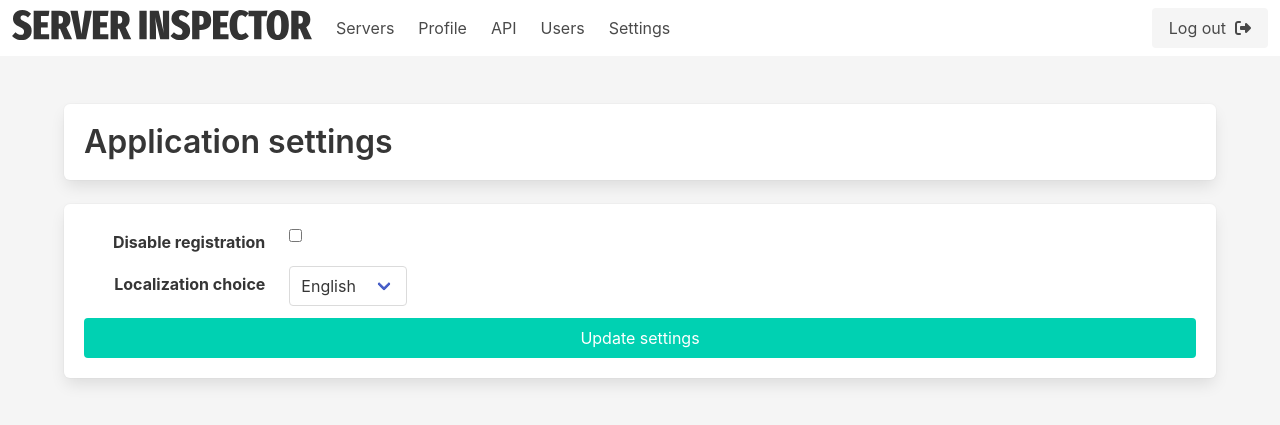
After one commit to dimatayper/server-inspector, a Flask app: page /admin/settings in a window 1280 px wide. The commit adds this page. Shown: the top 425 px of the page. Run offline with Flask 3, Linux system fonts and the light colour scheme; a user stored in the database is signed in; some libraries are stand-ins or nearby versions.

Commit message:
ver 1.2.1 Add settings page

```diff
--- a/app.py
+++ b/app.py
@@ -8,13 +8,33 @@ from flask_wtf import FlaskForm
 from wtforms import StringField, PasswordField, SubmitField, BooleanField, SelectField, IntegerField
 from wtforms.validators import DataRequired, Length, Email, EqualTo
 from flask_bcrypt import Bcrypt
-from db import db, bcrypt, User, Server
+from db import db, bcrypt, User, Server, AppSettings
 import secrets
 
 app = Flask(__name__)
-app.config['SECRET_KEY'] = 'mysecret'
-app.config['SQLALCHEMY_DATABASE_URI'] = 'sqlite:///site.db'
+app.config.from_object('config')
 
+def init_app_settings():
+    if not AppSettings.query.first():
+        default_settings = [
+            {"disable_registration": app.config['DISABLE_REGISTRATION'],
+             "localization":app.config['LOCALIZATION']}
+        ]
+        for setting in default_settings:
+            db.session.add(AppSettings(**setting))
+        db.session.commit()
+
+    if not User.query.first():
+        default_users = [
+            {"username": "admin",
+             "email": "admin@admin.com",
+             "password": "pbkdf2:sha256:600000$khxYSu0k3jtpAlIp$398c21d7a692af44e7a5f1f0ff3d05eed81b9ff2d74622760df33ff2d17dcb3e",
+             "role": "Administrator"},
+        ]
+        for user_data in default_users:
+            user = User(**user_data)
+            db.session.add(user)
+        db.session.commit()
 
 login_manager = LoginManager(app)
 login_manager.login_view = 'login'
@@ -27,6 +47,7 @@ bcrypt.init_app(app)
 
 with app.app_context():
         db.create_all()
+        init_app_settings()
 
 
 def generate_api_key():
@@ -106,6 +127,10 @@ class UpdatePasswordForm(FlaskForm):
     confirm_new_password = PasswordField('Confirm New Password', validators=[DataRequired(), EqualTo('new_password')])
     submit = SubmitField('Change Password')
 
+class AppSettingsForm(FlaskForm):
+    disable_registration = BooleanField('Disable registration')
+    localization = SelectField('Localization choice', choices=[('en', 'English'), ('ru', 'Русский')])
+    submit = SubmitField('Update settings')
 
 @app.route('/')
 def index():
@@ -129,21 +154,20 @@ def login():
 
 @app.route('/register', methods=['GET', 'POST'])
 def register():
-    print(11)
+    disable_reg_setting = AppSettings.query.filter_by(disable_registration="1").first()
+    if disable_reg_setting:
+        flash('Registration is currently disabled.', 'danger')
+        return redirect(url_for('login'))
     if current_user.is_authenticated:
-        print(12)
         return redirect(url_for('dashboard'))
     form = RegistrationForm()
-    print(13)
     if form.validate_on_submit():
-        print(14)
         hashed_password = generate_password_hash(form.password.data)
         user = User(username=form.username.data, email=form.email.data, password=hashed_password)
         db.session.add(user)
         db.session.commit()
         flash('Your account has been created! You can now login.', 'success')
         return redirect(url_for('login'))
-    print(15)
     return render_template('register.html', title='Register', form=form)
 
 @app.route('/logout')
@@ -345,6 +369,30 @@ def generate_user_password(id):
 
     return jsonify(response_data), 200
 
+@app.route('/admin/settings', methods=['GET', 'POST'])
+@login_required
+def app_settings():
+    if current_user.role != 'Administrator':
+        flash('Only administrators can change application settings.', 'danger')
+        return redirect(url_for('dashboard'))
+
+    settings = AppSettings.query.first()
+    if not settings:
+        settings = AppSettings()
+        db.session.add(settings)
+        db.session.commit()
+
+    form = AppSettingsForm(obj=settings)
+
+    if form.validate_on_submit():
+        settings.disable_registration = form.disable_registration.data
+        settings.localization = form.localization.data
+        db.session.commit()
+        flash('Settings successfully saved.', 'success')
+        return redirect(url_for('dashboard'))
+
+    return render_template('app_settings.html', form=form)
+
 @app.route('/generate_api_key', methods=['POST'])
 @login_required
 def generate_key():
--- /dev/null
+++ b/config.py
@@ -0,0 +1,4 @@
+SECRET_KEY = 'mysecret'
+SQLALCHEMY_DATABASE_URI = 'sqlite:///site.db'
+DISABLE_REGISTRATION = False
+LOCALIZATION = 'en'
--- a/db.py
+++ b/db.py
@@ -54,3 +54,8 @@ class Server(db.Model):
             'datacenter': self.datacenter,
             'owner': self.owner,
             'comment': self.comment }
+
+class AppSettings(db.Model):
+    id = db.Column(db.Integer, primary_key=True)
+    disable_registration = db.Column(db.Boolean, default=False, nullable=False)
+    localization = db.Column(db.String, nullable=False, default='en')
--- /dev/null
+++ b/templates/app_settings.html
@@ -0,0 +1,58 @@
+{% extends "base.html" %}
+{% block content %}
+{% include "navbar.html" %}
+<div class="container mt-5">
+    <div class="container box ">
+        <h1 class="title algolia-lvl0"><p>Application settings</p></h1>
+    </div>
+    <div class="container box ">
+        {% if form.errors %}
+            <div class="card">
+                <div class="card-content">
+                    <label class="label">Check that these parameters are correct:</label>
+                    <article class="message is-danger">
+                        <div class="message-body">
+                        {% for error in form.errors %}
+                            <li>{{ error }}</li>
+                        {% endfor %}
+                    </div>
+                </article>
+                </div>
+            </div>
+            <br>
+        {% endif %}
+    <form method="POST">
+        {{ form.hidden_tag() }}
+        <div class="field is-horizontal">
+            <div class="field-label is-normal">
+              <label class="label">{{ form.disable_registration.label }}</label>
+            </div>
+            <div class="field-body">
+              <div class="field">
+                <p class="control">
+                    <input type="checkbox" name="disable_registration" {% if form.disable_registration.data %} checked {% endif %}>
+                </p>
+              </div>
+            </div>
+        </div>
+
+        <div class="field is-horizontal">
+            <div class="field-label is-normal">
+              <label class="label">{{ form.localization.label }}</label>
+            </div>
+            <div class="field-body">
+              <div class="field">
+                <p class="control">
+                    <div class="select">{{ form.localization() }}</div>
+                </p>
+              </div>
+            </div>
+        </div>
+
+        {{ form.submit(class="button is-fullwidth is-primary") }}
+    </form>
+
+</div><br>
+</div>
+
+{% endblock %}
--- a/templates/navbar.html
+++ b/templates/navbar.html
@@ -22,6 +22,7 @@
 
         {% if current_user.role == 'Administrator' %}
           <a class="navbar-item" href="{{ url_for('list_users') }}">Users</a>
+          <a class="navbar-item" href="{{ url_for('app_settings') }}">Settings</a>
         {% endif %}
       </div>
 
```
